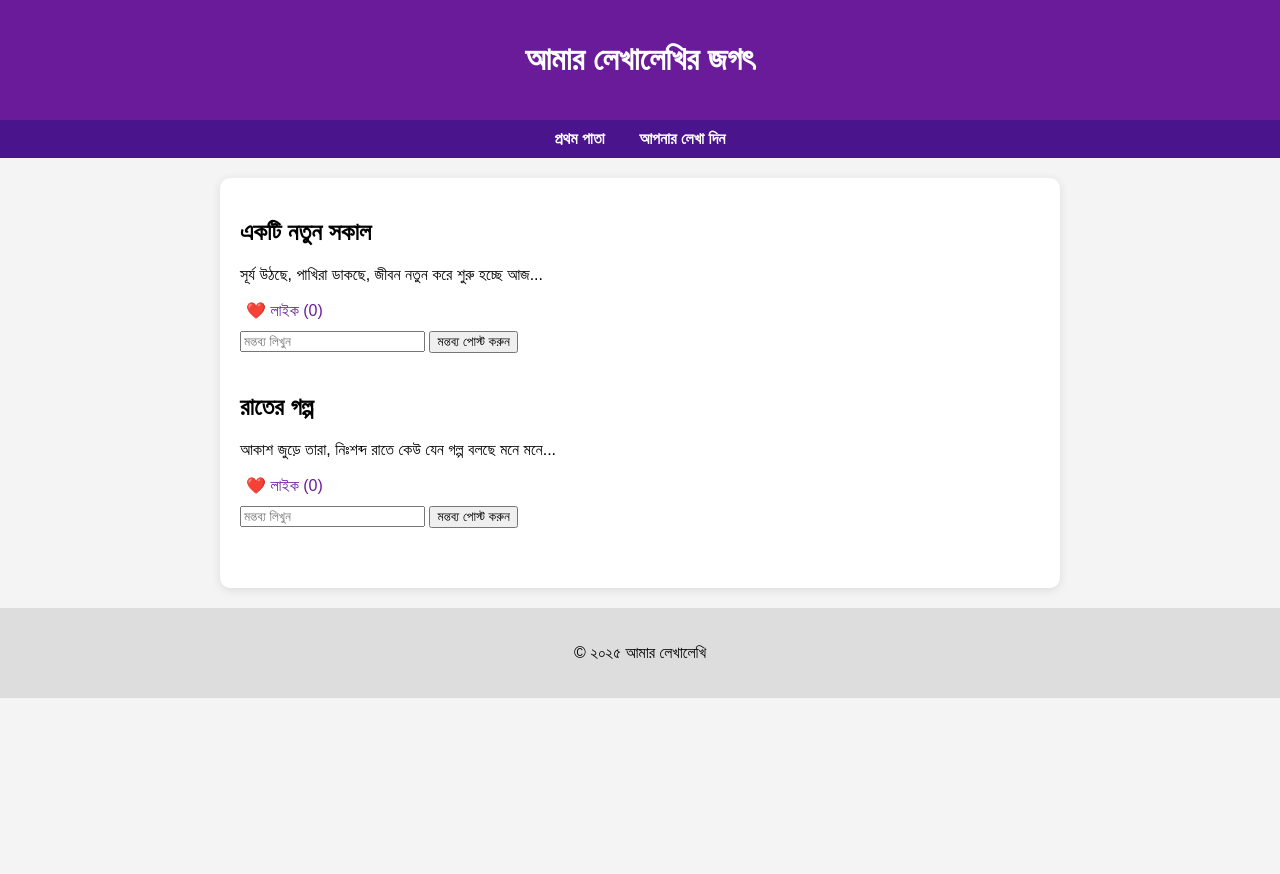
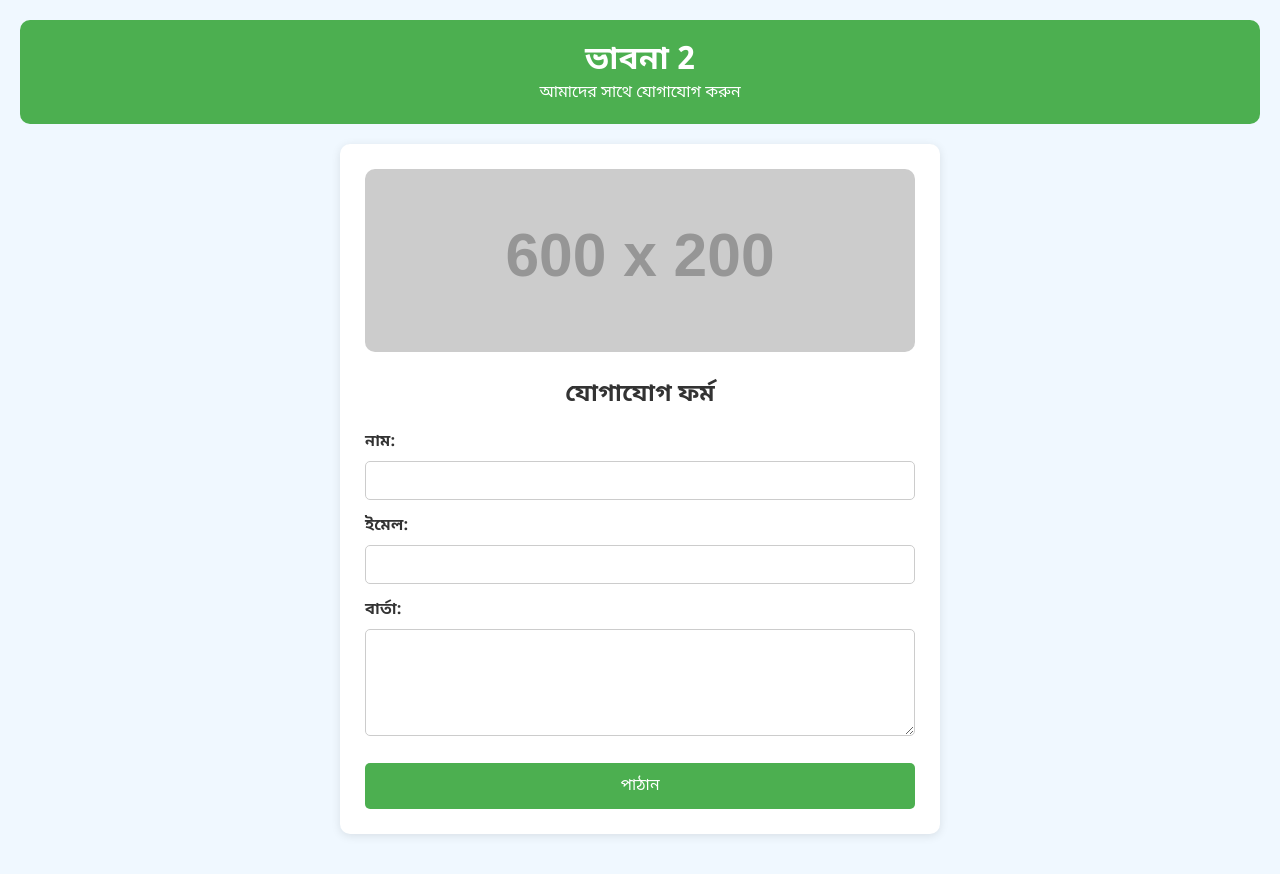
Before and after one commit to vhabna2/-, a plain HTML site: page index.html in a window 1280 px wide. Before the commit the page ends 800 px from the top, so only its background shows below. Drawn offline with Linux system fonts and the light colour scheme; placeholder pictures from the web are drawn by us.

Commit message:
Update index.html

```diff
--- a/index.html
+++ b/index.html
@@ -1,113 +1,117 @@
-
 <!DOCTYPE html>
 <html lang="bn">
 <head>
-  <meta charset="UTF-8" />
-  <title>আমার লেখালেখির সাইট</title>
+  <meta charset="UTF-8">
+  <meta name="viewport" content="width=device-width, initial-scale=1.0">
+  <title>ভাবনা 2 | যোগাযোগ ফর্ম</title>
   <style>
-    body {
-      font-family: 'SolaimanLipi', sans-serif;
+    * {
+      box-sizing: border-box;
       margin: 0;
       padding: 0;
-      background: #f4f4f4;
+      font-family: 'Noto Sans Bengali', sans-serif;
     }
+
+    body {
+      background-color: #f0f8ff;
+      color: #333;
+      padding: 20px;
+    }
+
     header {
-      background: #6a1b9a;
+      background-color: #4CAF50;
       color: white;
       padding: 20px;
       text-align: center;
+      border-radius: 10px;
     }
-    nav {
-      background: #4a148c;
+
+    .container {
+      background-color: white;
+      padding: 25px;
+      max-width: 600px;
+      margin: 20px auto;
+      border-radius: 10px;
+      box-shadow: 0 2px 10px rgba(0, 0, 0, 0.1);
+    }
+
+    h2 {
+      margin-bottom: 20px;
       text-align: center;
-      padding: 10px;
     }
-    nav a {
-      color: white;
-      text-decoration: none;
-      margin: 0 15px;
+
+    label {
+      display: block;
+      margin-top: 15px;
       font-weight: bold;
     }
-    .container {
-      max-width: 800px;
-      margin: auto;
-      padding: 20px;
-      background: white;
-      box-shadow: 0 2px 10px rgba(0,0,0,0.1);
+
+    input, textarea {
+      width: 100%;
+      padding: 10px;
+      margin-top: 8px;
+      border: 1px solid #ccc;
+      border-radius: 5px;
+    }
+
+    button {
       margin-top: 20px;
-      margin-bottom: 20px;
-      border-radius: 10px;
-    }
-    .post {
-      margin-bottom: 40px;
-    }
-    .like-btn {
-      background: none;
+      background-color: #4CAF50;
+      color: white;
       border: none;
-      color: #6a1b9a;
+      padding: 12px 20px;
+      border-radius: 5px;
       cursor: pointer;
+      width: 100%;
       font-size: 16px;
     }
-    .comments {
-      margin-top: 10px;
+
+    button:hover {
+      background-color: #45a049;
     }
-    footer {
-      text-align: center;
-      padding: 20px;
-      background: #ddd;
+
+    img {
+      max-width: 100%;
+      border-radius: 10px;
+      margin-bottom: 20px;
+    }
+
+    @media (max-width: 600px) {
+      header, .container {
+        padding: 15px;
+      }
+
+      button {
+        font-size: 14px;
+      }
     }
   </style>
 </head>
 <body>
+
   <header>
-    <h1>আমার লেখালেখির জগৎ</h1>
+    <h1>ভাবনা 2</h1>
+    <p>আমাদের সাথে যোগাযোগ করুন</p>
   </header>
-  <nav>
-    <a href="index.html">প্রথম পাতা</a>
-    <a href="submit.html">আপনার লেখা দিন</a>
-  </nav>
+
   <div class="container">
-    <div class="post">
-      <h2>একটি নতুন সকাল</h2>
-      <p>সূর্য উঠছে, পাখিরা ডাকছে, জীবন নতুন করে শুরু হচ্ছে আজ...</p>
-      <button class="like-btn" onclick="likePost(this)">❤️ লাইক (<span>0</span>)</button>
-      <div class="comments">
-        <input type="text" placeholder="মন্তব্য লিখুন" />
-        <button onclick="addComment(this)">মন্তব্য পোস্ট করুন</button>
-        <ul></ul>
-      </div>
-    </div>
-    <div class="post">
-      <h2>রাতের গল্প</h2>
-      <p>আকাশ জুড়ে তারা, নিঃশব্দ রাতে কেউ যেন গল্প বলছে মনে মনে...</p>
-      <button class="like-btn" onclick="likePost(this)">❤️ লাইক (<span>0</span>)</button>
-      <div class="comments">
-        <input type="text" placeholder="মন্তব্য লিখুন" />
-        <button onclick="addComment(this)">মন্তব্য পোস্ট করুন</button>
-        <ul></ul>
-      </div>
-    </div>
+    <img src="https://via.placeholder.com/600x200.png?text=ভাবনা+২+ছবি" alt="ভাবনা 2 ছবি">
+
+    <h2>যোগাযোগ ফর্ম</h2>
+
+    <form>
+      <label for="name">নাম:</label>
+      <input type="text" id="name" name="name" required>
+
+      <label for="email">ইমেল:</label>
+      <input type="email" id="email" name="email" required>
+
+      <label for="message">বার্তা:</label>
+      <textarea id="message" name="message" rows="5" required></textarea>
+
+      <button type="submit">পাঠান</button>
+    </form>
   </div>
-  <footer>
-    <p>&copy; ২০২৫ আমার লেখালেখি</p>
-  </footer>
 
-  <script>
-    function likePost(btn) {
-      let count = btn.querySelector('span');
-      count.textContent = parseInt(count.textContent) + 1;
-    }
-    function addComment(button) {
-      const input = button.previousElementSibling;
-      const commentText = input.value.trim();
-      if (commentText !== '') {
-        const ul = button.nextElementSibling;
-        const li = document.createElement('li');
-        li.textContent = commentText;
-        ul.appendChild(li);
-        input.value = '';
-      }
-    }
-  </script>
 </body>
 </html>
```
